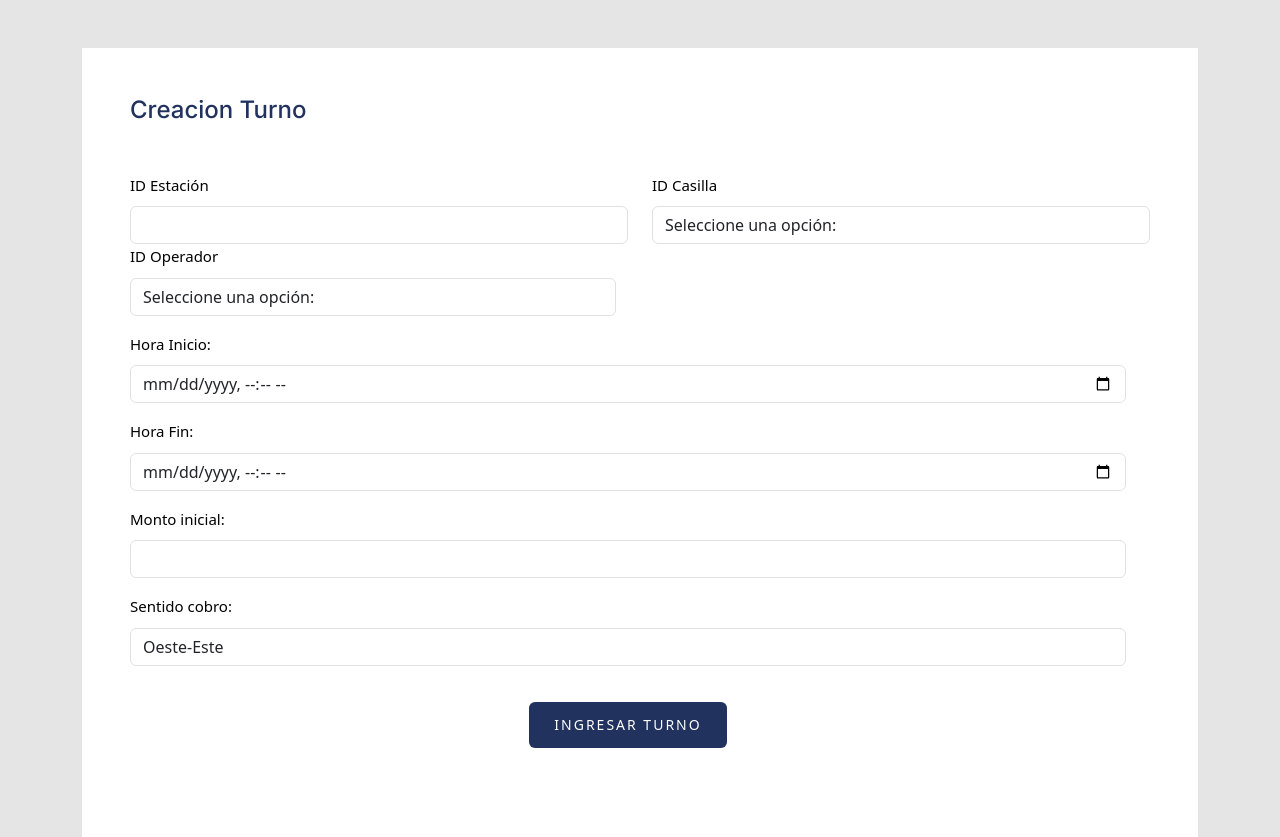
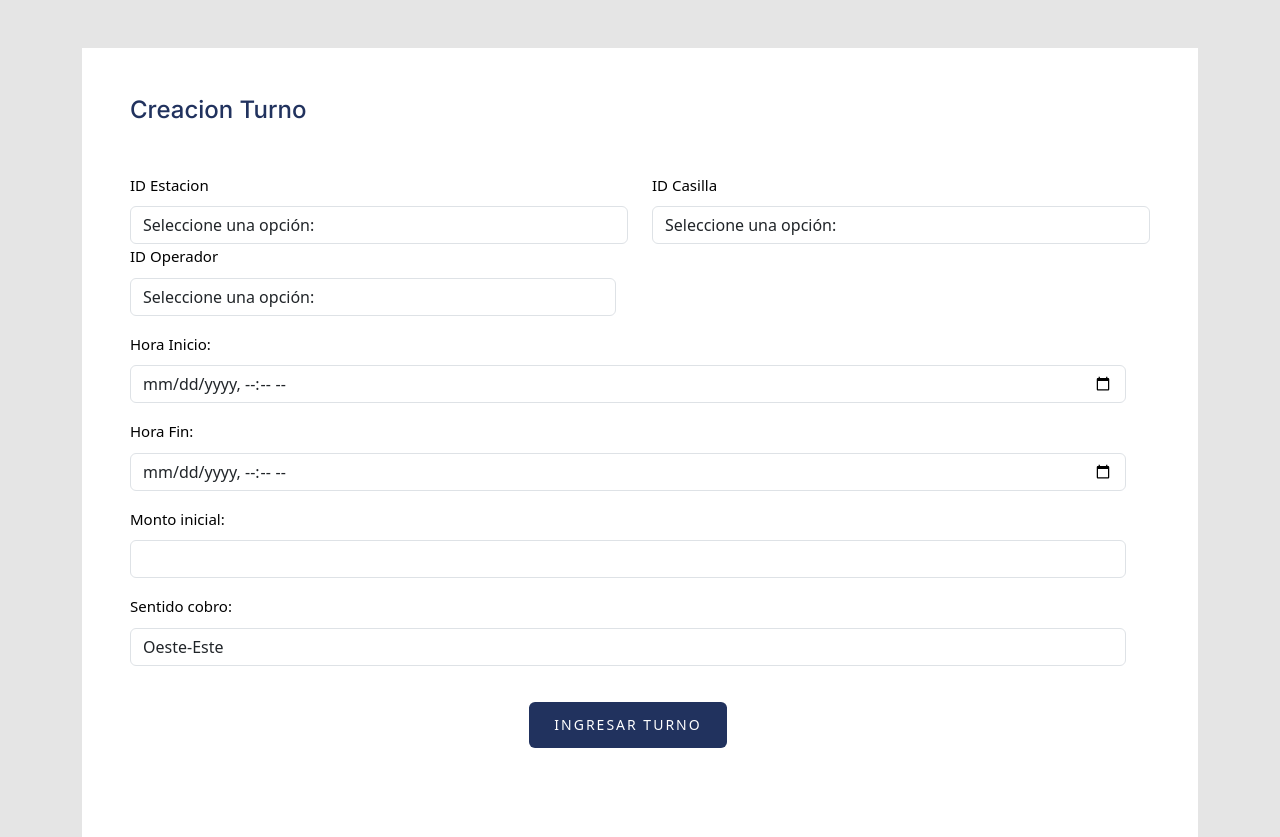
Before and after one commit to facugirardi/Peaje, a Django app: page /turno/ in a window 1280 px wide. Shown: the part 56-893 px from the top of the page. Run offline with Django 4.2, Linux system fonts and the light colour scheme; a user stored in the database is signed in; tables that the repository leaves empty hold one stand-in row (values such as "Sample post"); some libraries are stand-ins or nearby versions.

Commit message:
cambios creacion de turno

```diff
--- a/peaje/peajeApp/templates/turno.html
+++ b/peaje/peajeApp/templates/turno.html
@@ -284,14 +284,21 @@
                     <p id='messages'>{{ messages }}</p>
 
                 {%endif%}
+                <div class="row form-group">
 
-                <div class="row form-group">
-                    <div class="col-md-6 mb-3 mb-md-0">
-                        <label class="text-black" for="lbl-id-estacion">ID Estación</label>
-                        <input type="text" id="input-id-estacion" class="form-control" name="id_estacion">
-                    </div>
+                <div class="col-md-6">
+                  <label class="text-black" for="lbl-id-estacion">ID Estacion</label>
+                  <select class="form-control" id="input-id-estacion" name="id_estacion">
+                      <option class="form-control">Seleccione una opción:</option>
+                      {% for estacion in estaciones %}
+                          <option value="{{ estacion.id }}" class="form-control" data-estacion="{{ estacion.id }}">
+                              {{ estacion.id }}
+                          </option>
+                      {% endfor %}
+                  </select>
+              </div>
 
-                    <div class="col-md-6">
+              <div class="col-md-6">
                       <label class="text-black" for="lbl-id-casilla">ID Casilla</label>
                       <select class="form-control" id="input-id-casilla" name="select_casilla_id">
                           <option class="form-control">Seleccione una opción:</option>
--- a/peaje/peajeApp/views.py
+++ b/peaje/peajeApp/views.py
@@ -89,8 +89,9 @@ class CreacionTurnoView(View):
     def get(self, request):
         operadores = Usuario.objects.filter(permisos=False)
         casillas = Casilla.objects.all()
+        estaciones = Estacion.objects.all()
 
-        return render(request, 'turno.html', {'operadores': operadores, 'casillas': casillas})
+        return render(request, 'turno.html', {'operadores': operadores, 'casillas': casillas, 'estaciones':estaciones})
 
     def post(self, request):
         fh_inicio = request.POST['fh_inicio']
```
Also changed, not shown: peaje/peajeApp/static/img/qr-code.png.
